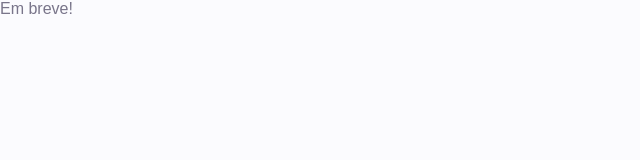
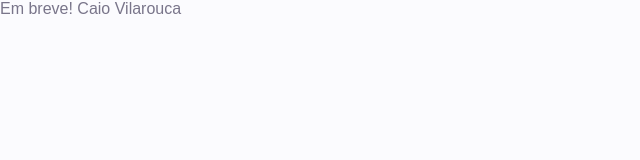
Before and after one commit to CaioVilarouca/about-portfolio, a plain HTML site: page index.html in a window 1280 px wide. Shown: the whole page, without its empty margins (0-640 px from the left). Drawn offline with Linux system fonts and the light colour scheme.

```diff
--- a/index.html
+++ b/index.html
@@ -7,6 +7,6 @@
     <title>Caio Vilarouca</title>
 </head>
 <body>
-    Em breve!
+    Em breve! Caio Vilarouca
 </body>
 </html>
```
